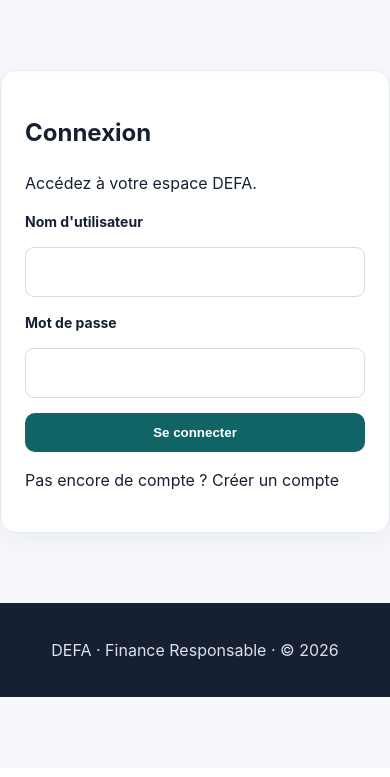
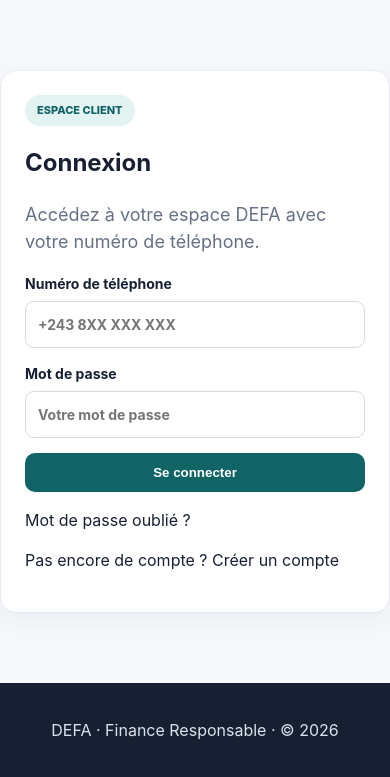
Before and after one commit to Biggo02/DEFA, a Django app: page /connexion/ in a window 390 px wide. Shown: the part 76-853 px from the top of the page. Before the commit the page ends 773 px from the top, so only its background shows below. Run offline with Django 5.2, Linux system fonts and the light colour scheme.

Commit message:
Améliorer la connexion client par numéro de téléphone

```diff
--- a/backend/templates/login.html
+++ b/backend/templates/login.html
@@ -1 +1,21 @@
-{% extends 'base.html' %}{% block content %}<section class="auth card"><h1>Connexion</h1><p>Accédez à votre espace DEFA.</p><form method="post">{% csrf_token %}<label>Nom d'utilisateur</label><input name="username" required><label>Mot de passe</label><input name="password" type="password" required><button class="btn">Se connecter</button></form><p>Pas encore de compte ? <a href="/inscription/">Créer un compte</a></p></section>{% endblock %}
+{% extends 'base.html' %}
+{% block title %}Connexion — DEFA{% endblock %}
+{% block content %}
+<section class="auth card">
+  <div class="pill">ESPACE CLIENT</div>
+  <h1>Connexion</h1>
+  <p class="lead">Accédez à votre espace DEFA avec votre numéro de téléphone.</p>
+  <form method="post" id="login-form" autocomplete="on">
+    {% csrf_token %}
+    <label>Numéro de téléphone
+      <input name="username" type="tel" inputmode="tel" autocomplete="tel" required maxlength="30" placeholder="+243 8XX XXX XXX">
+    </label>
+    <label>Mot de passe
+      <input name="password" type="password" autocomplete="current-password" required placeholder="Votre mot de passe">
+    </label>
+    <button class="btn" type="submit">Se connecter</button>
+  </form>
+  <p><a href="/mot-de-passe-oublie/">Mot de passe oublié ?</a></p>
+  <p>Pas encore de compte ? <a href="/inscription/">Créer un compte</a></p>
+</section>
+{% endblock %}
```
